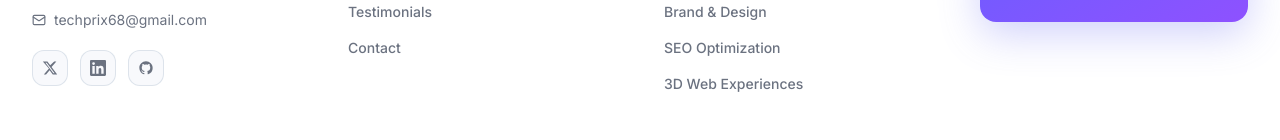
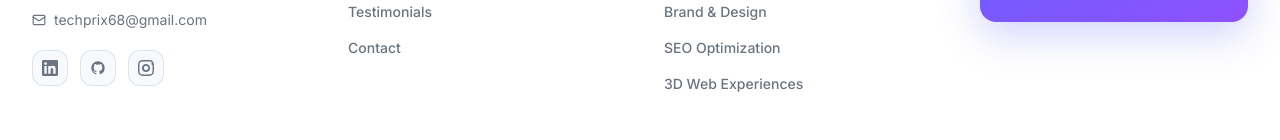
Before and after one commit to Code-WITH-MrANAS/techprix, a React (Vite) app in the folder frontend/: page /terms-and-conditions in a window 1280 px wide. Shown: the part 7448-7588 px from the top of the page. Built offline with nearby package versions, Linux system fonts and the light colour scheme; no server answers.

Commit message:
feat: add Instagram icon and update LinkedIn link in Footer component

```diff
--- a/frontend/src/components/Footer.jsx
+++ b/frontend/src/components/Footer.jsx
@@ -15,11 +15,7 @@ const links = {
                { label: '3D Web Experiences', href: '#services' }],
 };
 
-const TwitterIcon = () => (
-  <svg viewBox="0 0 24 24" fill="currentColor" className="w-4 h-4">
-    <path d="M18.244 2.25h3.308l-7.227 8.26 8.502 11.24H16.17l-4.714-6.231-5.401 6.231H2.747l7.73-8.835L1.254 2.25H8.08l4.259 5.622L18.244 2.25zm-1.161 17.52h1.833L7.084 4.126H5.117z" />
-  </svg>
-);
+
 const LinkedinIcon = () => (
   <svg viewBox="0 0 24 24" fill="currentColor" className="w-4 h-4">
     <path d="M20.447 20.452h-3.554v-5.569c0-1.328-.027-3.037-1.852-3.037-1.853 0-2.136 1.445-2.136 2.939v5.667H9.351V9h3.414v1.561h.046c.477-.9 1.637-1.85 3.37-1.85 3.601 0 4.267 2.37 4.267 5.455v6.286zM5.337 7.433a2.062 2.062 0 01-2.063-2.065 2.064 2.064 0 112.063 2.065zm1.782 13.019H3.555V9h3.564v11.452zM22.225 0H1.771C.792 0 0 .774 0 1.729v20.542C0 23.227.792 24 1.771 24h20.451C23.2 24 24 23.227 24 22.271V1.729C24 .774 23.2 0 22.222 0h.003z" />
@@ -30,11 +26,16 @@ const GithubIcon = () => (
     <path d="M12 2C6.477 2 2 6.484 2 12.017c0 4.425 2.865 8.18 6.839 9.504.5.092.682-.217.682-.483 0-.237-.008-.868-.013-1.703-2.782.605-3.369-1.343-3.369-1.343-.454-1.158-1.11-1.466-1.11-1.466-.908-.62.069-.608.069-.608 1.003.07 1.531 1.032 1.531 1.032.892 1.53 2.341 1.088 2.91.832.092-.647.35-1.088.636-1.338-2.22-.253-4.555-1.113-4.555-4.951 0-1.093.39-1.988 1.029-2.688-.103-.253-.446-1.272.098-2.65 0 0 .84-.27 2.75 1.026A9.564 9.564 0 0112 6.844c.85.004 1.705.115 2.504.337 1.909-1.296 2.747-1.027 2.747-1.027.546 1.379.202 2.398.1 2.651.64.7 1.028 1.595 1.028 2.688 0 3.848-2.339 4.695-4.566 4.943.359.309.678.92.678 1.855 0 1.338-.012 2.419-.012 2.747 0 .268.18.58.688.482A10.019 10.019 0 0022 12.017C22 6.484 17.522 2 12 2z" />
   </svg>
 );
+const InstagramIcon = () => (
+  <svg viewBox="0 0 24 24" fill="currentColor" className="w-4 h-4">
+    <path d="M12 2.163c3.204 0 3.584.012 4.85.07 3.252.148 4.771 1.691 4.919 4.919.058 1.265.069 1.645.069 4.849 0 3.205-.012 3.584-.069 4.849-.149 3.225-1.664 4.771-4.919 4.919-1.266.058-1.644.07-4.85.07-3.204 0-3.584-.012-4.849-.07-3.26-.149-4.771-1.699-4.919-4.92-.058-1.265-.07-1.644-.07-4.849 0-3.204.013-3.583.07-4.849.149-3.227 1.664-4.771 4.919-4.919 1.266-.057 1.645-.069 4.849-.069zm0-2.163c-3.259 0-3.667.014-4.947.072-4.358.2-6.78 2.618-6.98 6.98-.059 1.281-.073 1.689-.073 4.948 0 3.259.014 3.668.072 4.948.2 4.358 2.618 6.78 6.98 6.98 1.281.058 1.689.072 4.948.072 3.259 0 3.668-.014 4.948-.072 4.354-.2 6.782-2.618 6.979-6.98.059-1.28.073-1.689.073-4.948 0-3.259-.014-3.667-.072-4.947-.196-4.354-2.617-6.78-6.979-6.98-1.281-.059-1.69-.073-4.949-.073zM5.838 12c0-3.403 2.759-6.162 6.162-6.162 3.403 0 6.162 2.759 6.162 6.162 0 3.403-2.759 6.162-6.162 6.162-3.403 0-6.162-2.759-6.162-6.162zm2.889 0c0 1.861 1.516 3.376 3.374 3.376 1.861 0 3.377-1.516 3.377-3.376 0-1.861-1.516-3.377-3.377-3.377-1.858 0-3.374 1.516-3.374 3.377zm11.348-5.953c0 .795.645 1.44 1.44 1.44s1.44-.645 1.44-1.44-.645-1.44-1.44-1.44-1.44.645-1.44 1.44z" />
+  </svg>
+);
 
 const socials = [
-  { Icon: TwitterIcon,  href: '#', label: 'Twitter'  },
-  { Icon: LinkedinIcon, href: '#', label: 'LinkedIn'  },
+  { Icon: LinkedinIcon, href: 'https://www.linkedin.com/in/tech-prix/', label: 'LinkedIn'  },
   { Icon: GithubIcon,   href: '#', label: 'GitHub'    },
+  { Icon: InstagramIcon, href: 'https://www.instagram.com/techprix5?igsh=MWJmdzFieHZjam9sdQ==', label: 'Instagram' },
 ];
 
 const Footer = () => {
```
